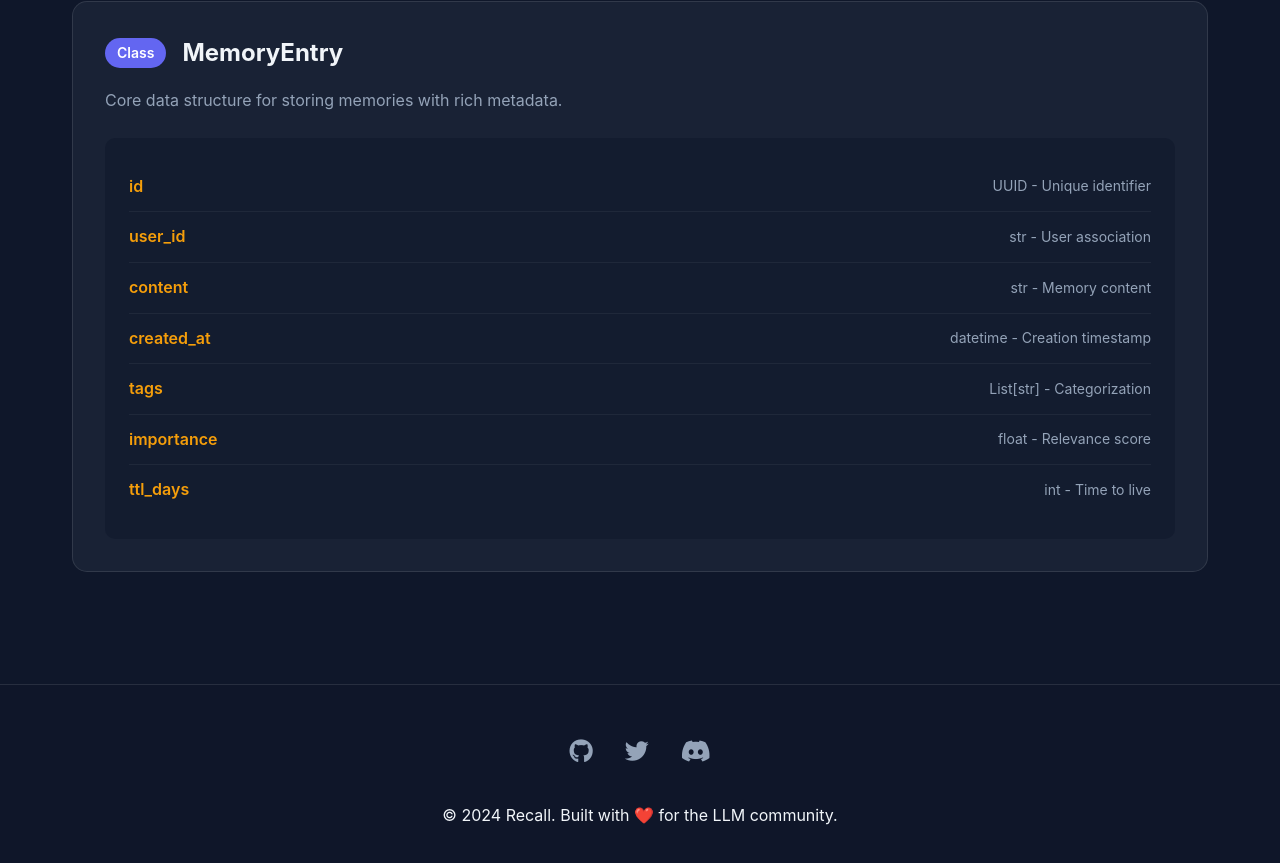
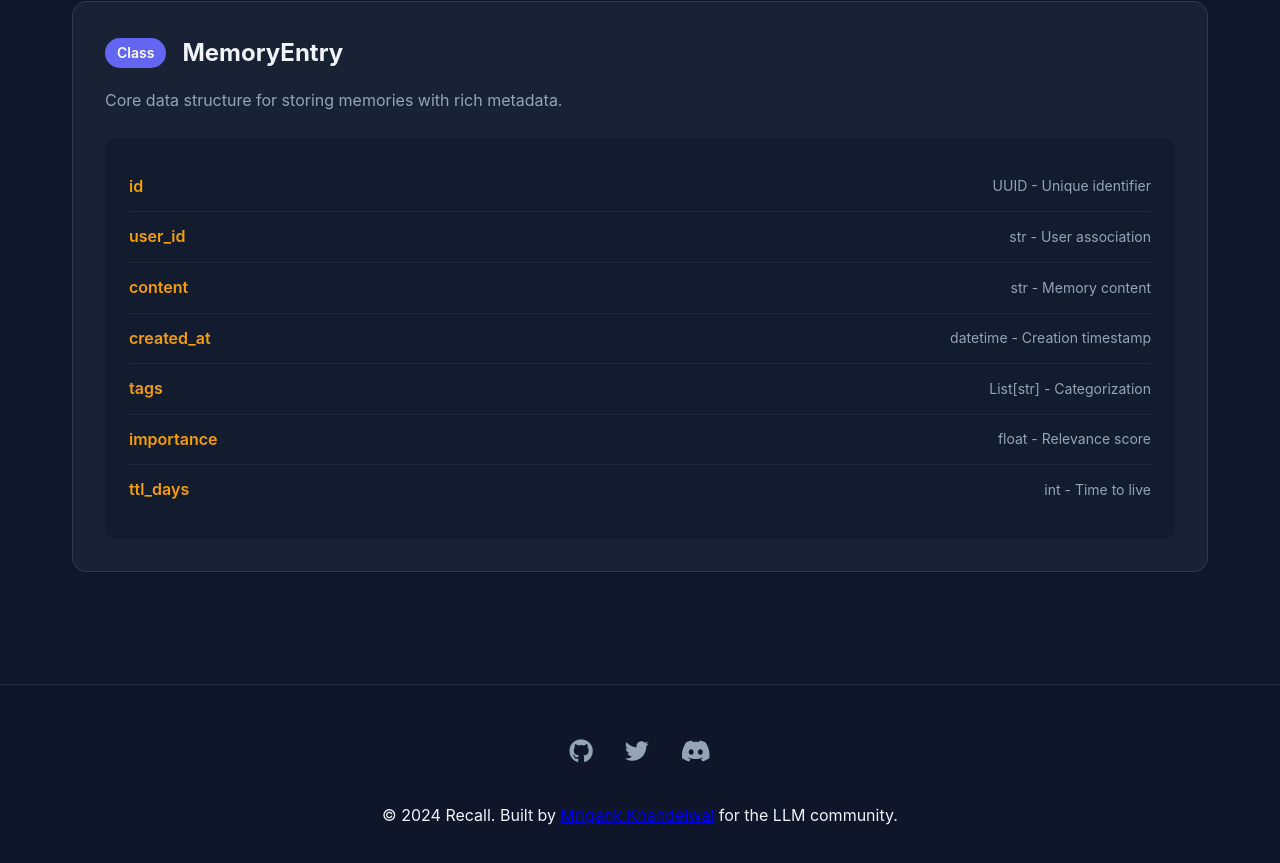
Before and after one commit to Mrigankkh/recall, a plain HTML site: page docs/index.html in a window 1280 px wide. Shown: the part 4638-5501 px from the top of the page. Drawn offline with nearby package versions, Linux system fonts and the light colour scheme.

Commit message:
minor addition

```diff
--- a/docs/index.html
+++ b/docs/index.html
@@ -1043,7 +1043,7 @@ store.import_memories(data)</code></pre>
                 <i class="fab fa-discord"></i>
             </a>
         </div>
-        <p>&copy; 2024 Recall. Built with ❤️ for the LLM community.</p>
+        <p>&copy; 2024 Recall. Built by <a href="https://mrigank.me"> Mrigank Khandelwal</a> for the LLM community.</p>
     </footer>
 
     <script src="https://cdnjs.cloudflare.com/ajax/libs/prism/1.29.0/prism.min.js"></script>
```
